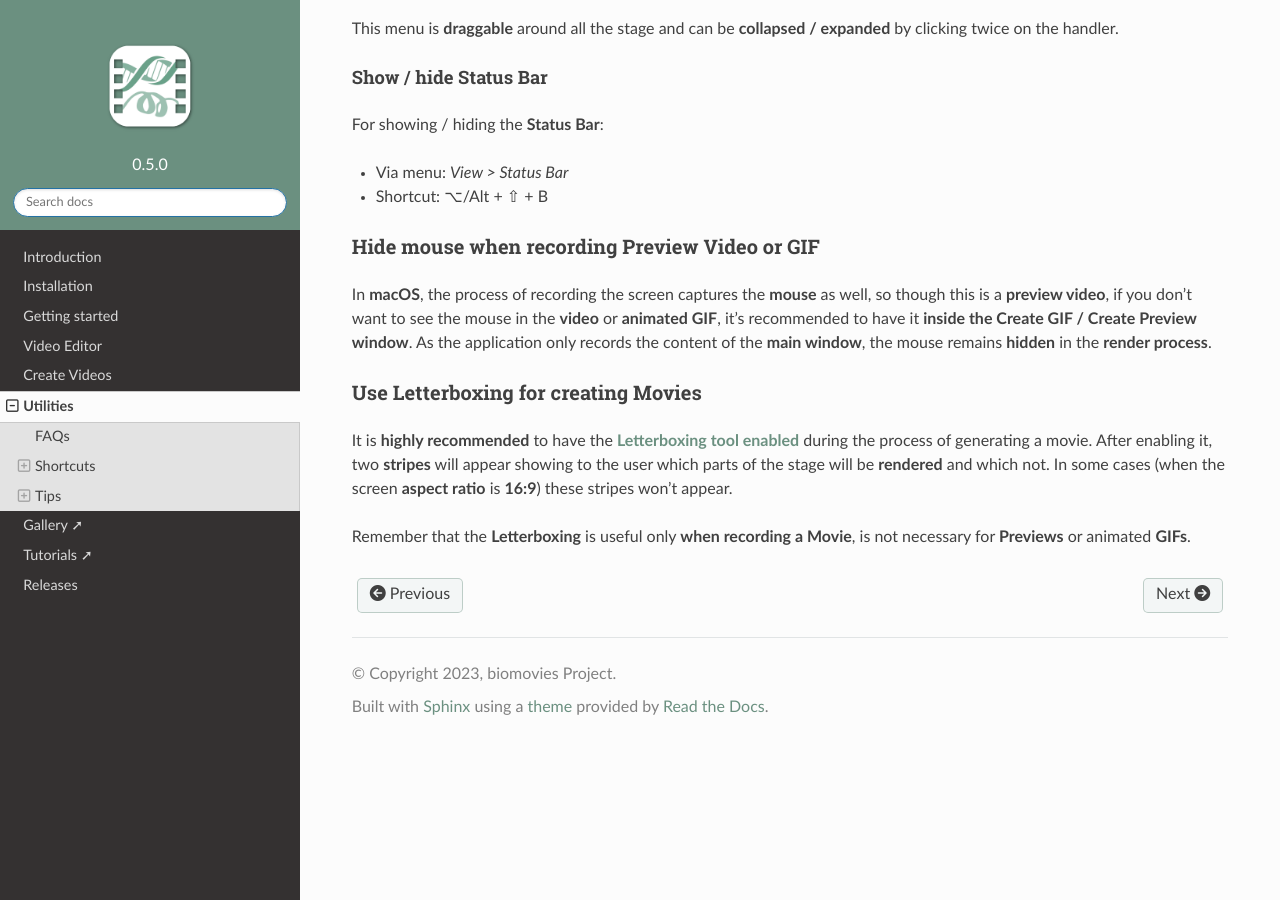
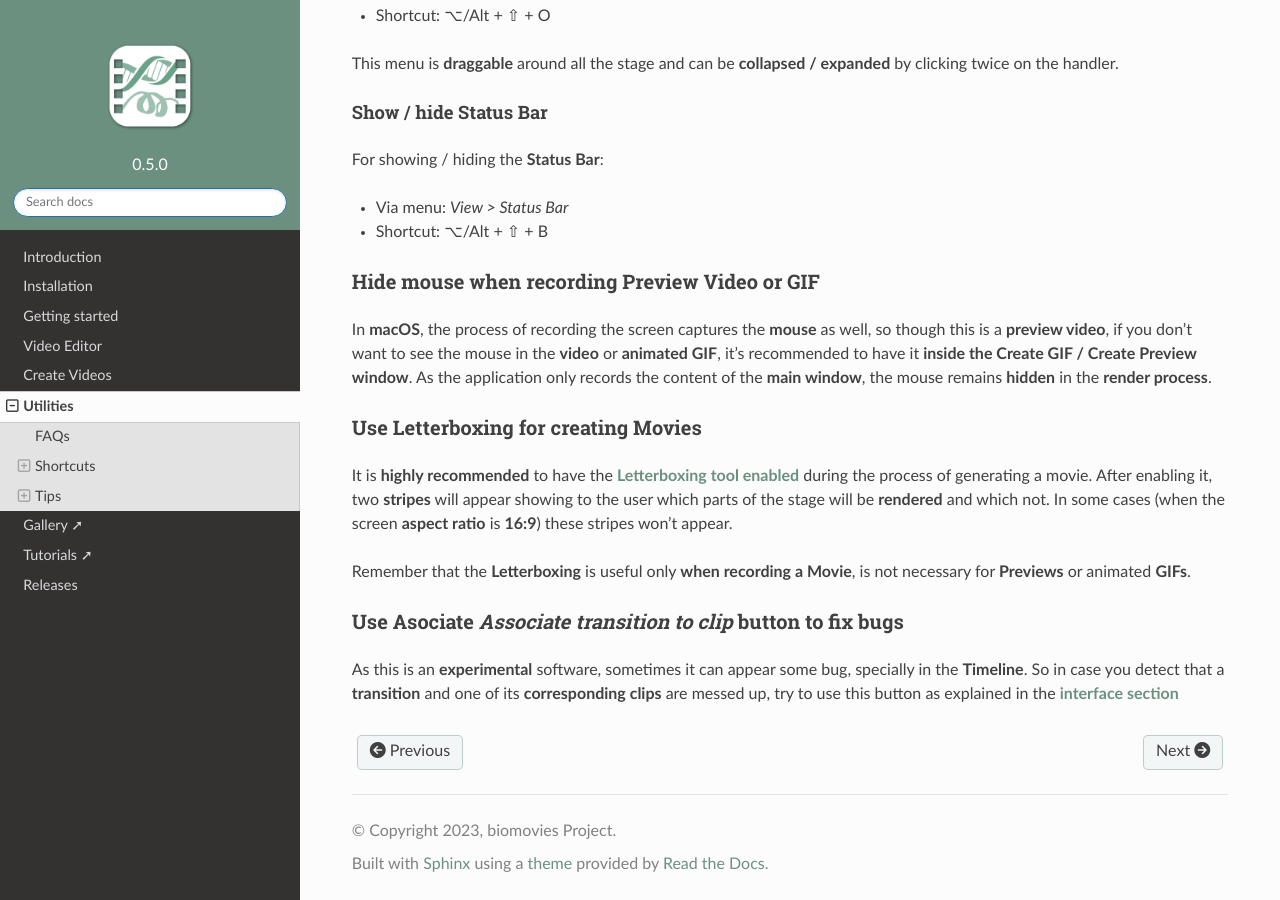
Before and after one commit to gbayarri/biomovies_documentation, a Sphinx documentation site: the page built from docs/source/utilities.md, in a window 1280 px wide and 900 px high, scrolled down 5871 px. Built offline with Sphinx 7.4.7 and the Read the Docs theme 2.0.0, drawn with Linux system fonts in a browser that asks for light colours; some of the changed text lies outside the part shown.

Commit message:
Added new Associate transition to clip button and typos fixed

```diff
--- a/docs/source/utilities.md
+++ b/docs/source/utilities.md
@@ -95,6 +95,7 @@
 | **Align to First** | ⌥⌘⇧◄ | Ctrl+Left | Ctrl+Alt+Shift+Left
 | **Align to Last** | ⌥⌘⇧► | Ctrl+Right | Ctrl+Alt+Shift+Right
 | **Select all Keyframes** | ⇧⌘K | Ctrl+Shift+K | Ctrl+Shift+K
+| **Associate transition to clip** | ⇧⌘A | Ctrl+Shift+A | Ctrl+Shift+A
 | **Move to Left** | ⇧⌘◄ | Ctrl+Shift+Left | Ctrl+Shift+Left
 | **Move to Right** | ⇧⌘► | Ctrl+Shift+Right | Ctrl+Shift+Right
 | <span class="table-shortcuts-title">Timeline > Player</span>
@@ -150,7 +151,7 @@ Passing the mouse over the molecules of the structure will **highlight** them an
 
 ### Modify trajectory range
 
-Apart from the obvious range slider, there two more ways available in order to modify the trajectory range:
+Apart from the obvious range slider, there are two more ways available in order to modify the trajectory range:
 
 * On the one hand, **both of the numbers** at the right top of the range are **editable**. Click on both of them in order to introduce the desired frame.
 
@@ -246,3 +247,7 @@ In **macOS**, the process of recording the screen captures the **mouse** as well
 It is **highly recommended** to have the [**Letterboxing tool enabled**](interface.html#enable-disable-letterboxing) during the process of generating a movie. After enabling it, two **stripes** will appear showing to the user which parts of the stage will be **rendered** and which not. In some cases (when the screen **aspect ratio** is **16:9**) these stripes won’t appear.
 
 Remember that the **Letterboxing** is useful only **when recording a Movie**, is not necessary for **Previews** or animated **GIFs**.
+
+### Use Asociate _Associate transition to clip_ button to fix bugs
+
+As this is an **experimental** software, sometimes it can appear some bug, specially in the **Timeline**. So in case you detect that a **transition** and one of its **corresponding clips** are messed up, try to use this button as explained in the [**interface section**](interface.html#associate-transition-to-clip)
```
Also changed, not shown: other parts of docs/source/utilities.md (+2 -2 lines), docs/source/interface.md (+17 -5 lines), docs/source/introduction.md (+2 -0 lines), docs/source/_static/interface/interface.png, docs/source/_static/interface/timeline/timeline01.png, docs/source/_static/interface/timeline/timeline04.png, docs/source/_static/interface/timeline/timeline07.png, docs/source/_static/interface/timeline/timeline14_bis.png (added), docs/source/_static/interface/timeline/timeline23.png, docs/source/_static/interface/timeline/timeline24.png, docs/source/_static/interface/timeline/timeline25.png, 1 other file.
